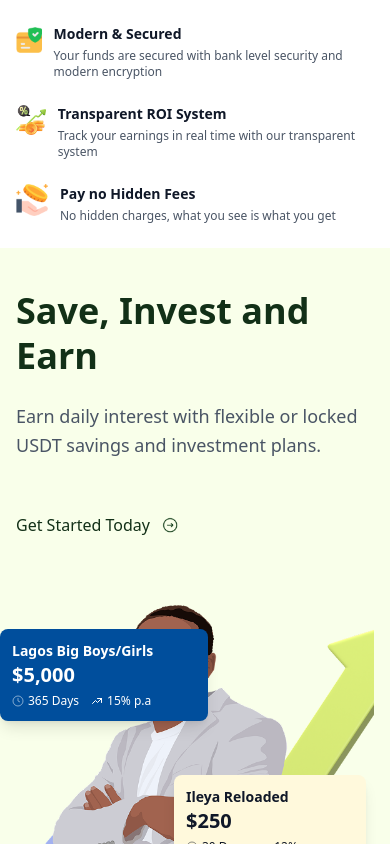
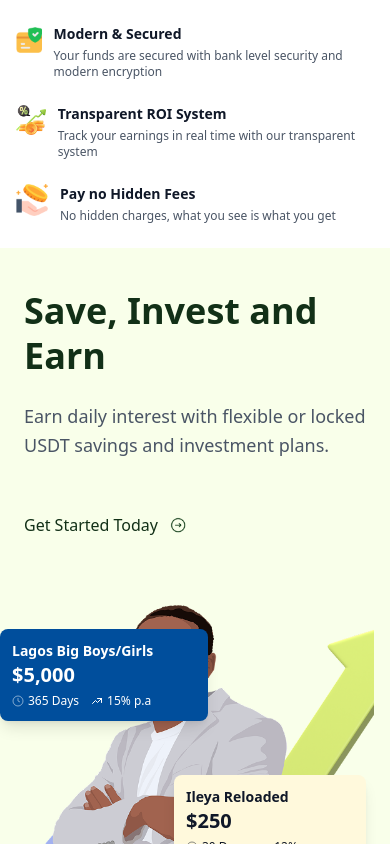
Before and after one commit to harry-boi/purity-alpha, a React (Vite) app: page / in a window 390 px wide. Shown: the top 844 px of the page. Built offline with nearby package versions, Linux system fonts and the light colour scheme.

Commit message:
fixed hero section padding on mobile devices

```diff
--- a/src/components/HeroSection.jsx
+++ b/src/components/HeroSection.jsx
@@ -148,7 +148,7 @@ export default function HeroSection() {
         <div className="grid grid-cols-1 lg:grid-cols-2 gap-8 md:gap-12 items-center w-full py-10 md:py-20">
           {/* Left */}
           <motion.div
-            className="space-y-6"
+            className="space-y-6 px-2 sm:px-4 md:px-0"
             variants={fadeInLeft}
             initial="hidden"
             whileInView="visible"
```
